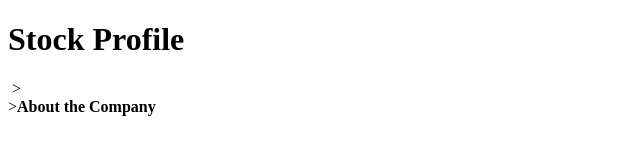
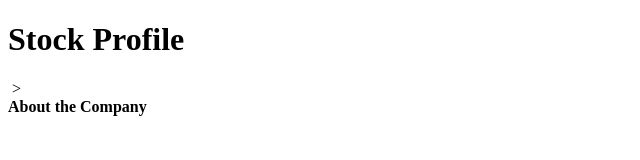
Before and after one commit to xia0deviZ/Lam-ju-yan, a plain HTML site: page assignment1.html in a window 1280 px wide. Shown: the full height of the page, 0-640 px from the left. Drawn offline with Linux system fonts and the light colour scheme.

Commit message:
Update assignment1.html

```diff
--- a/assignment1.html
+++ b/assignment1.html
@@ -4,4 +4,4 @@
                       ><body>
                             <img src="sc.jpeg" alt="">
                       </body>
-                      ><header>><b>About the Company</b></header>
+                      ><header><b>About the Company</b></header>
```
